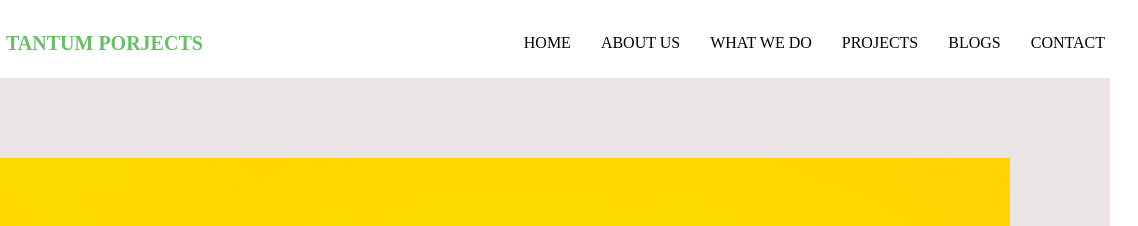
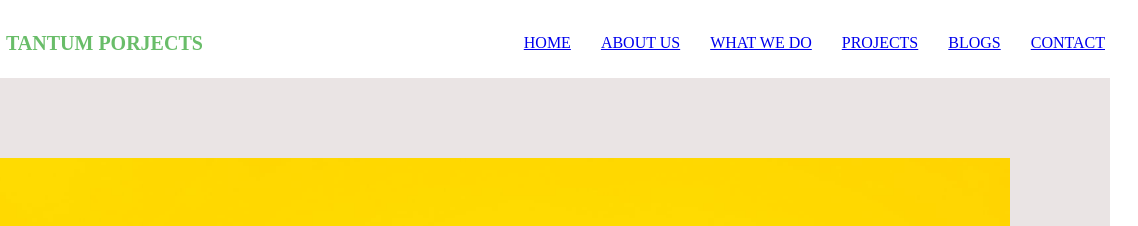
Before and after one commit to subramanyam999/codoid, a plain HTML site: page index.html in a window 1280 px wide. Shown: the top 226 px of the page, 142-1280 px from the left. Drawn offline with Linux system fonts and the light colour scheme.

Commit message:
Update index.html

```diff
--- a/index.html
+++ b/index.html
@@ -12,12 +12,12 @@
         <img src="./images/logo.png">
         <h1>TANTUM PORJECTS</h1>
         <ul>
-            <li>HOME</li>
-            <li>ABOUT US</li>
-            <li>WHAT WE DO</li>
-            <li>PROJECTS</li>
-            <li>BLOGS</li>
-            <li>CONTACT</li>
+            <li><a href="#">HOME</a></li>
+            <li><a href="#">ABOUT US</a></li>
+            <li><a href="#">WHAT WE DO</a></li>
+            <li><a href="#">PROJECTS</a></li>
+            <li><a href="#">BLOGS</a></li>
+            <li><a href="#">CONTACT</a></li>
         </ul>
     </nav>
     <div class="background-container">
```
